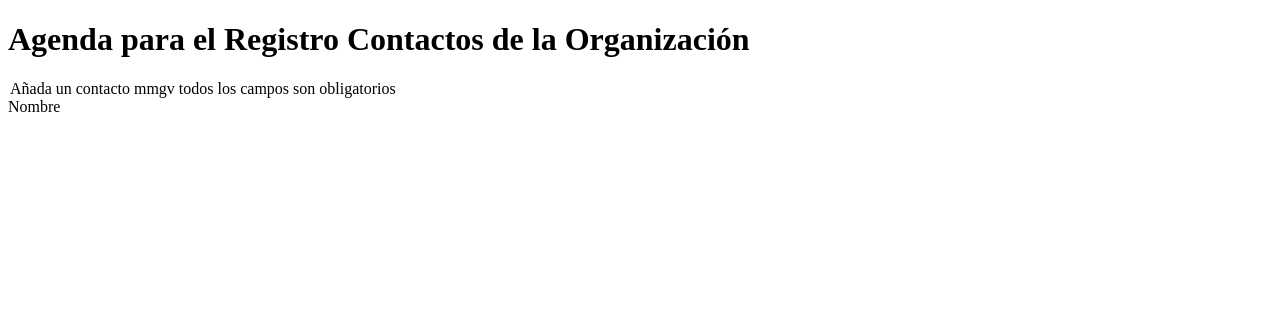
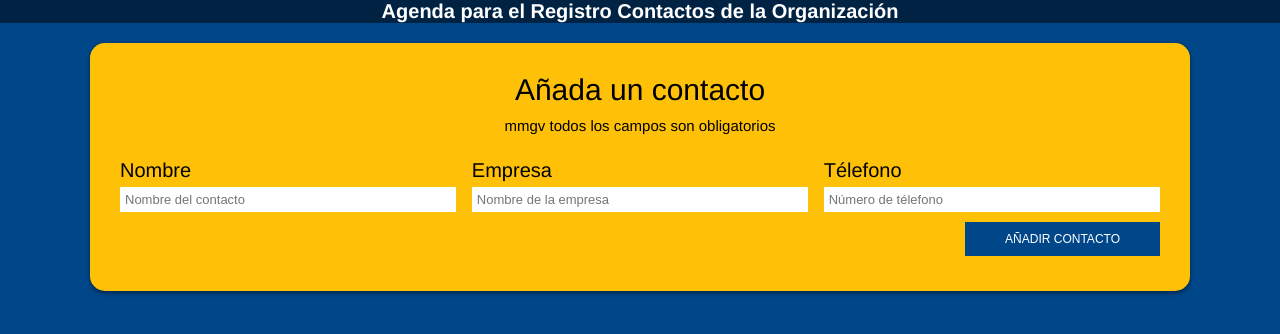
Before and after one commit to andher96/Arcos, a PHP site: page / in a window 1280 px wide. Shown: the top 334 px of the page. Run offline with PHP 8.4, Linux system fonts and the light colour scheme.

Commit message:
Vista lista

```diff
--- a/css/style.css
+++ b/css/style.css
@@ -0,0 +1,138 @@
+:root{
+	--primario:#00478a;
+	--secundario: #FFC107;
+	--primarioOscuro:#002344;
+	--fuente:'sans-serif', Helvetica;
+}
+
+
+
+/* Reset para REM */
+
+html{
+	font-size: 62.5%; /* Reset para REM */
+	/* 62.5 = 10px de 16px */
+	box-sizing: border-box;
+}
+
+*, *:before, *:after{
+	box-sizing: inherit;
+}
+
+/*Estilos generales */
+*{
+	margin:0;
+	padding:0;
+}
+
+/*utilidades*/
+.centrar-texto{
+	text-align: center;
+}
+
+.blanco{
+	color: white;
+}
+
+body{
+	background-color: var(--primario);
+	font-family: var(--fuente);
+}
+
+/*Para centrarlo */
+.contenedor{
+	max-width: 1100px;
+	margin: 0 auto;
+}
+
+.contenedor-barra{
+	background-color: var(--primarioOscuro);
+}
+
+.bg-amarillo{
+	background-color: var(--secundario);
+}
+
+.sombra{
+    -webkit-box-shadow: 0px 2px 5px 0px rgba(0,0,0,.5);
+    -moz-box-shadow: 0px 2px 5px 0px rgba(0,0,0,.5);
+    box-shadow: 0px 2px 5px 0px rgba(0,0,0,.5);
+    border-radius: 15px;
+}
+
+/* Estilos al formulario */
+form{
+	padding: 3rem;
+	margin-top: 2rem;
+}
+
+form legend{
+	font-size: 3rem;
+	text-align: center;
+}
+
+legend span{
+	font-size: 1.5rem;
+	margin-top: 1rem;
+	clear: both;/*Para que este debajo del titulo */
+	display: block;
+}
+
+/*Llego la hora de FlexBox*/
+@media (min-width: 768px){
+	.campos{
+	margin-top: 2rem;
+	display: flex;/*Activo Flexbox*/
+	justify-content: space-between;
+	}
+
+	/*Hijos de flexbox */
+	.campo{
+	flex: 0 0 calc(33.3% - 1rem);
+	}
+}
+
+.campo{
+	padding: .5rem 0;
+}
+
+.campo label{
+	font-size: 2rem;
+}
+
+.campo input[type="text"],
+.campo input[type="tel"]{
+	width: 100%;/*Tomame el 100% */
+	border: none;
+	padding: .5rem;
+	height: 2.5rem;
+	margin-top: .5rem;
+	font-size: 1.3rem;
+}
+
+.enviar{
+	display: flex;
+	justify-content: flex-end;
+}
+
+.campo input[type="submit"]{
+	background-color: var(--primario);
+	border: none;
+	color: white;
+	padding: 1rem 4rem;
+	text-transform: uppercase;
+	font-size: 1.2rem;
+	transition: background-color .5s ease-in-out;
+	flex: 1;
+}
+
+.campo input[type="submit"]:hover{
+	cursor: pointer;
+	background-color: var(--primarioOscuro);
+}
+
+@media (min-width: 768px){
+	.campo input[type="submit"]{
+		flex:0 0 auto;
+	}
+}
--- a/index.php
+++ b/index.php
@@ -1,19 +1,37 @@
 <?php include 'includes/layout/header.php'; ?>
 
-<div class="contenedor-barra">
+<div class="contenedor-barra centrar-texto blanco">
 	<h1>Agenda para el Registro Contactos de la Organización</h1>
 
 </div><!--contenedor-barra -->
 
-<div class="bg-verde contenedor sombra">
+<div class="bg-amarillo contenedor sombra">
 	<form id="contacto" action="#">
 		<legend>Añada un contacto <span>mmgv todos los campos son obligatorios</span></legend>
 
 		<div class="campos">
-			<label for="nombre">Nombre</label>
+			<!-- Para usar flexbox uso otro div como hijo -->
+			<div class="campo">
+				<label for="nombre">Nombre</label>
+				<input type="text" placeholder="Nombre del contacto" id="nombre">
+			</div><!-- Campo, hijo para flexbox-->
+
+			<div class="campo"><!-- Empresa -->
+				<label for="empresa">Empresa</label>
+				<input type="text" placeholder="Nombre de la empresa" id="empresa">
+			</div><!-- Campo, hijo para flexbox-->
+
+			<div class="campo"><!-- Telefono -->
+				<label for="telefono">Télefono</label>
+				<input type="tel" placeholder="Número de télefono" id="telefono">
+			</div><!-- Campo, hijo para flexbox-->
+
 		</div><!--Campos -->
+		<div class="campo enviar">
+				<input type="submit" value="Añadir Contacto">
+		</div><!--Campo, enviar -->
 	</form>
-</div><!-- Background verde -->
+</div><!-- Background amarillo -->
 
 
 
```
